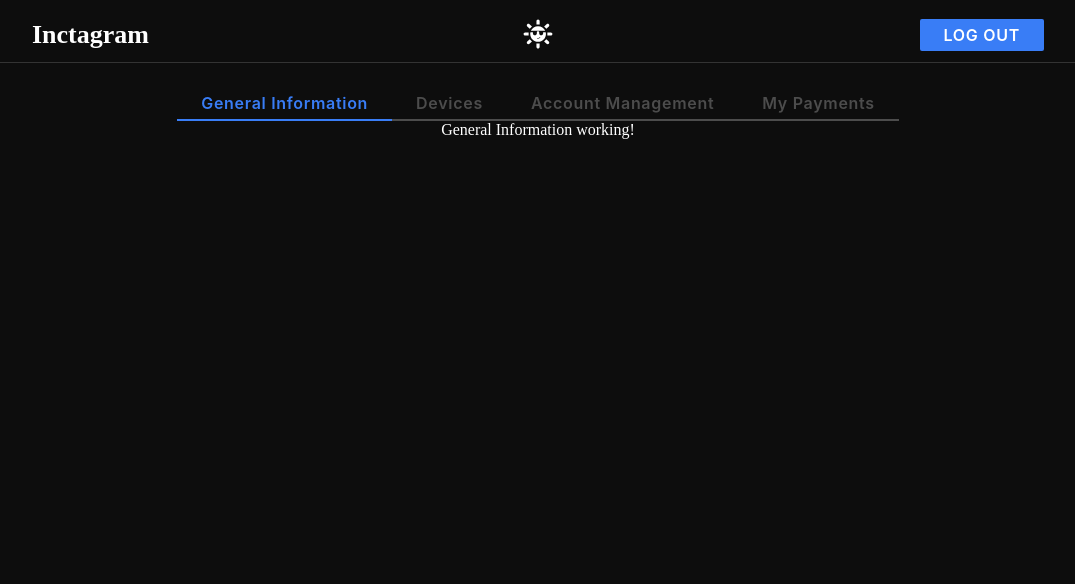
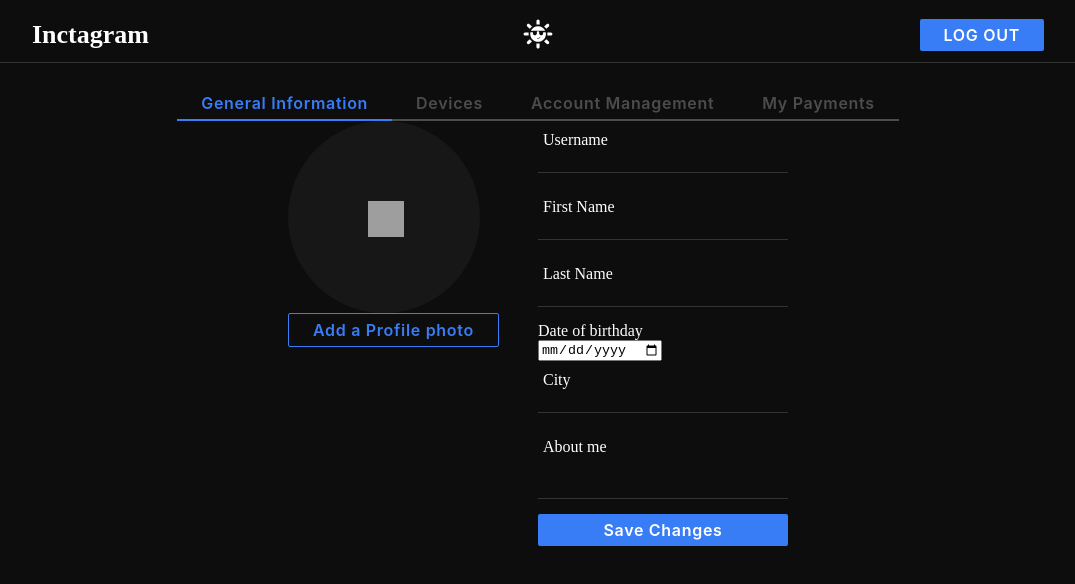
Before and after one commit to sousva/inctagram, a Next.js app: page /profile/profile-settings in a window 1280 px wide. Shown: the top 584 px of the page, without its empty margins (102-1177 px from the left). Built offline with nearby package versions, Linux system fonts and the light colour scheme; grey boxes are pictures that could not be loaded.

Commit message:
feat: add styles

```diff
--- a/src/app/profile/profile-settings/GeneralInformation/GeneralInformation.tsx
+++ b/src/app/profile/profile-settings/GeneralInformation/GeneralInformation.tsx
@@ -1,12 +1,36 @@
 'use client'
 
+import Image from 'next/image'
 import React from 'react'
-import {Wrapper} from 'app/profile/profile-settings/GeneralInformation/styled'
+import image from '../../../../common/assets/icons/image.png'
+import {Circle, ImageWrapper, Wrapper} from 'app/profile/profile-settings/GeneralInformation/styled'
+import {Button} from 'common/components/Button/Button'
+import {InputText} from 'common/components/InputText/InputText'
+import {Textarea} from 'common/components/Textarea/Textarea'
 
 export const GeneralInformation = () => {
     return (
-        <section>
-            <Wrapper>General Information working!</Wrapper>
-        </section>
+        <Wrapper>
+            <section id='imageSection'>
+                <Circle>
+                    <ImageWrapper>
+                        <Image width={36} height={36} src={image} alt={'image'} />
+                    </ImageWrapper>
+                </Circle>
+                <Button variant={'outlined'}>Add a Profile photo</Button>
+            </section>
+            <section id='inputsSection'>
+                <InputText label='Username'></InputText>
+                <InputText label='First Name'></InputText>
+                <InputText label='Last Name'></InputText>
+                <div>
+                    Date of birthday <br />
+                    <input type='date' />
+                </div>
+                <InputText label='City'></InputText>
+                <Textarea label='About me'></Textarea>
+            </section>
+            <Button>Save Changes</Button>
+        </Wrapper>
     )
 }
--- a/src/app/profile/profile-settings/GeneralInformation/styled.tsx
+++ b/src/app/profile/profile-settings/GeneralInformation/styled.tsx
@@ -1,6 +1,35 @@
 import styled from 'styled-components'
 
 export const Wrapper = styled.div`
-    display: flex;
-    justify-content: center;
+    display: grid;
+    grid-template-columns: repeat(2, 1fr);
+    grid-template-rows: repeat(2, 0.1fr);
+    grid-column-gap: 0;
+    grid-row-gap: 0;
+
+    #imageSection {
+        grid-area: 1 / 1 / 2 / 2;
+    }
+
+    #inputsSection {
+        grid-area: 1 / 2 / 2 / 3;
+    }
+
+    Button {
+        grid-area: 2 / 2 / 3 / 3;
+    }
 `
+export const Circle = styled.div`
+    width: 192px;
+    height: 192px;
+    border-radius: 50%;
+    background-color: #171717;
+    position: relative;
+`
+
+export const ImageWrapper = styled.span`
+    position: absolute;
+    left: 80px;
+    top: 80px;
+    cursor: pointer;
+`
--- a/src/app/profile/profile-settings/page.tsx
+++ b/src/app/profile/profile-settings/page.tsx
@@ -7,11 +7,12 @@ import {AccountManagement} from 'app/profile/profile-settings/AccountManagement/
 import {Devices} from 'app/profile/profile-settings/Devices/Devices'
 import {GeneralInformation} from 'app/profile/profile-settings/GeneralInformation/GeneralInformation'
 import {MyPayments} from 'app/profile/profile-settings/MyPayments/MyPayments'
+import {ProfileSettingsWrapper} from 'app/profile/profile-settings/styled'
 
 export default function Page() {
     const profileSettingActiveTab = useAppSelector(state => state.app.profileSettingsTabs)
     return (
-        <nav>
+        <ProfileSettingsWrapper>
             <ProfileSettingsAccordion />
             <section>
                 {profileSettingActiveTab === 'generalInformation' && <GeneralInformation />}
@@ -19,6 +20,6 @@ export default function Page() {
                 {profileSettingActiveTab === 'accountManagement' && <AccountManagement />}
                 {profileSettingActiveTab === 'myPayments' && <MyPayments />}
             </section>
-        </nav>
+        </ProfileSettingsWrapper>
     )
 }
--- /dev/null
+++ b/src/app/profile/profile-settings/styled.ts
@@ -0,0 +1,7 @@
+import styled from 'styled-components'
+
+export const ProfileSettingsWrapper = styled.div`
+    display: flex;
+    flex-direction: column;
+    align-items: center;
+`
--- a/src/common/components/InputText/InputText.styled.tsx
+++ b/src/common/components/InputText/InputText.styled.tsx
@@ -78,6 +78,7 @@ export const Wrapper = styled.div`
         right: 10px;
         top: 4px;
     }
+
     .error {
         position: absolute;
         top: 90%;
--- a/src/common/components/InputText/InputText.tsx
+++ b/src/common/components/InputText/InputText.tsx
@@ -12,7 +12,7 @@ type InputTextProps = DefaultInputPropsType & {
 export const InputText = forwardRef<HTMLInputElement, InputTextProps>((props, ref) => {
     return (
         <Wrapper>
-            <input ref={ref} {...props} required />
+            <input ref={ref} {...props} required/>
             <span className='highlight'></span>
             <span className='bar'></span>
             <span className='error'>{props.error?.message}</span>
--- a/src/common/themes/GlobalStyle.tsx
+++ b/src/common/themes/GlobalStyle.tsx
@@ -32,5 +32,6 @@ export const GlobalStyle = createGlobalStyle`
     -webkit-text-fill-color: ${props => props.theme.textColor};
     -webkit-box-shadow: 0 0 0 40rem ${props => props.theme.palette.dark['500']} inset;
   }
+
   //https://css-tricks.com/almanac/selectors/a/autofill/
 `
```
